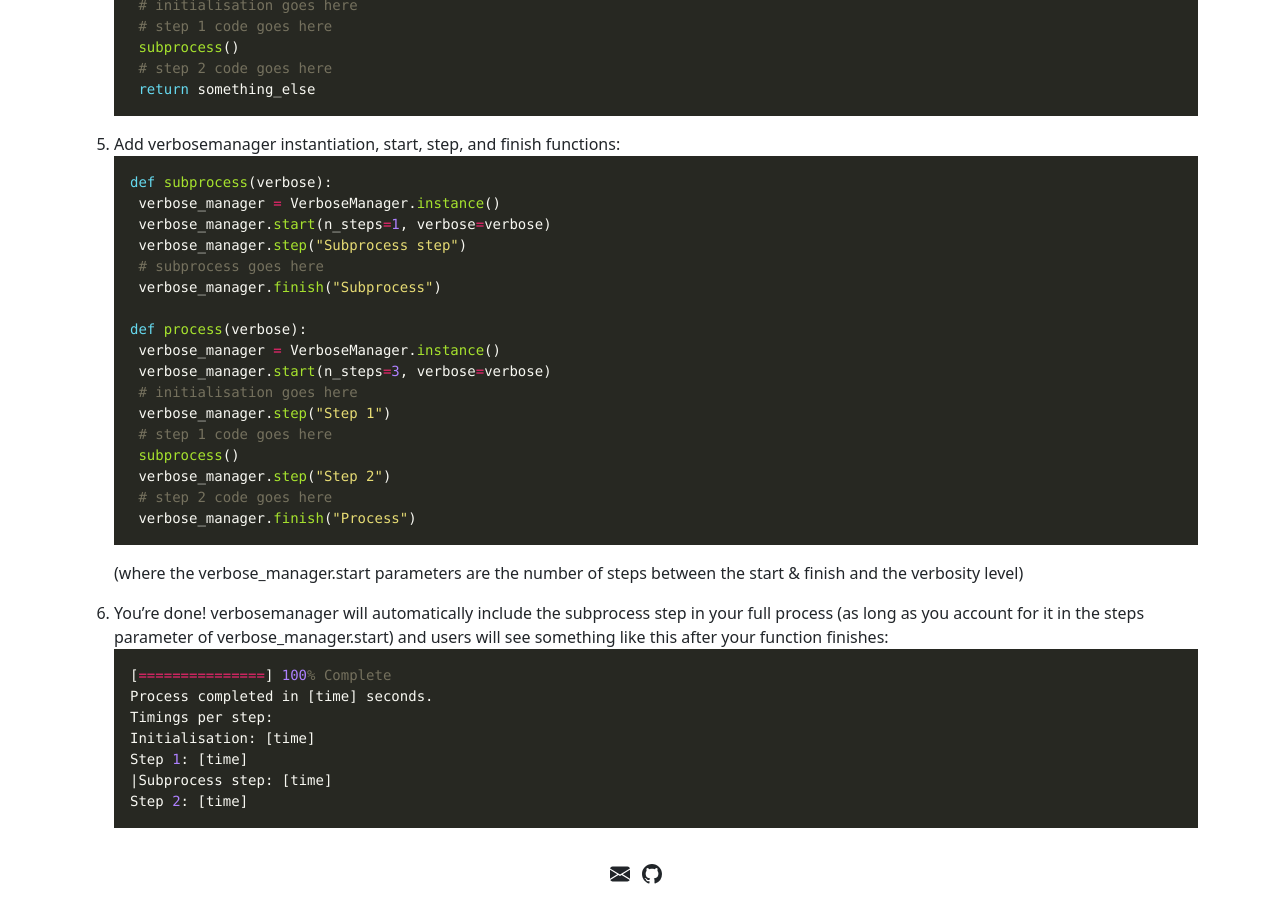
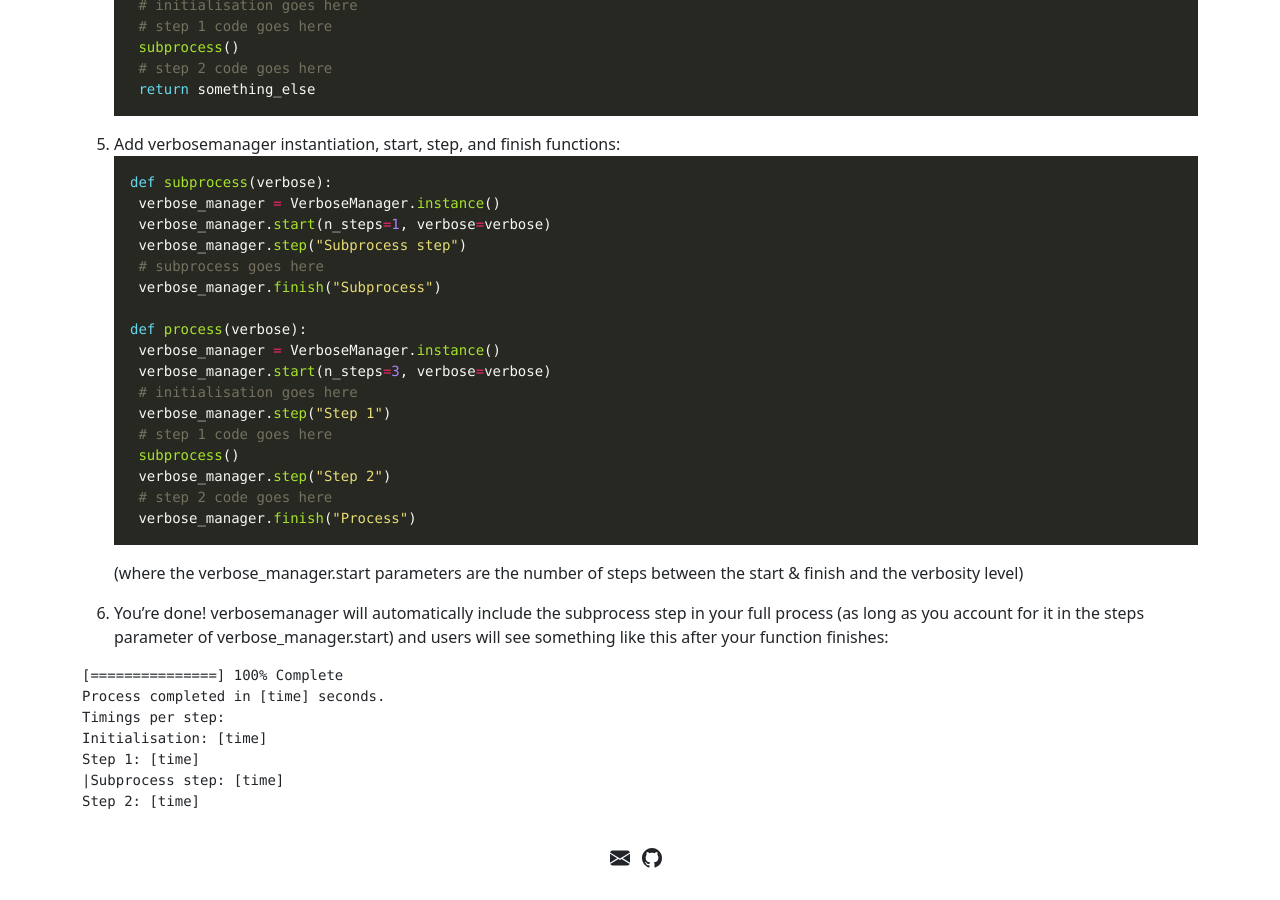
Before and after one commit to alexhroom/verbosemanager, a Jekyll site: the page built from docs/index.md, in a window 1280 px wide and 900 px high, scrolled down 680 px. Built offline with Jekyll 4.4.1, drawn with Linux system fonts in a browser that asks for light colours.

Commit message:
small quickstart changes

````diff
--- a/docs/index.md
+++ b/docs/index.md
@@ -59,7 +59,8 @@ def process(verbose):
 (where the verbose_manager.start parameters are the number of steps between the start & finish and the verbosity level)
 
 6. You're done! verbosemanager will automatically include the subprocess step in your full process (as long as you account for it in the steps parameter of verbose_manager.start) and users will see something like this after your function finishes:
-```erlang
+
+```ansiwhite
 [===============] 100% Complete
 Process completed in [time] seconds.
 Timings per step:
````
Also changed, not shown: 5 other files.
